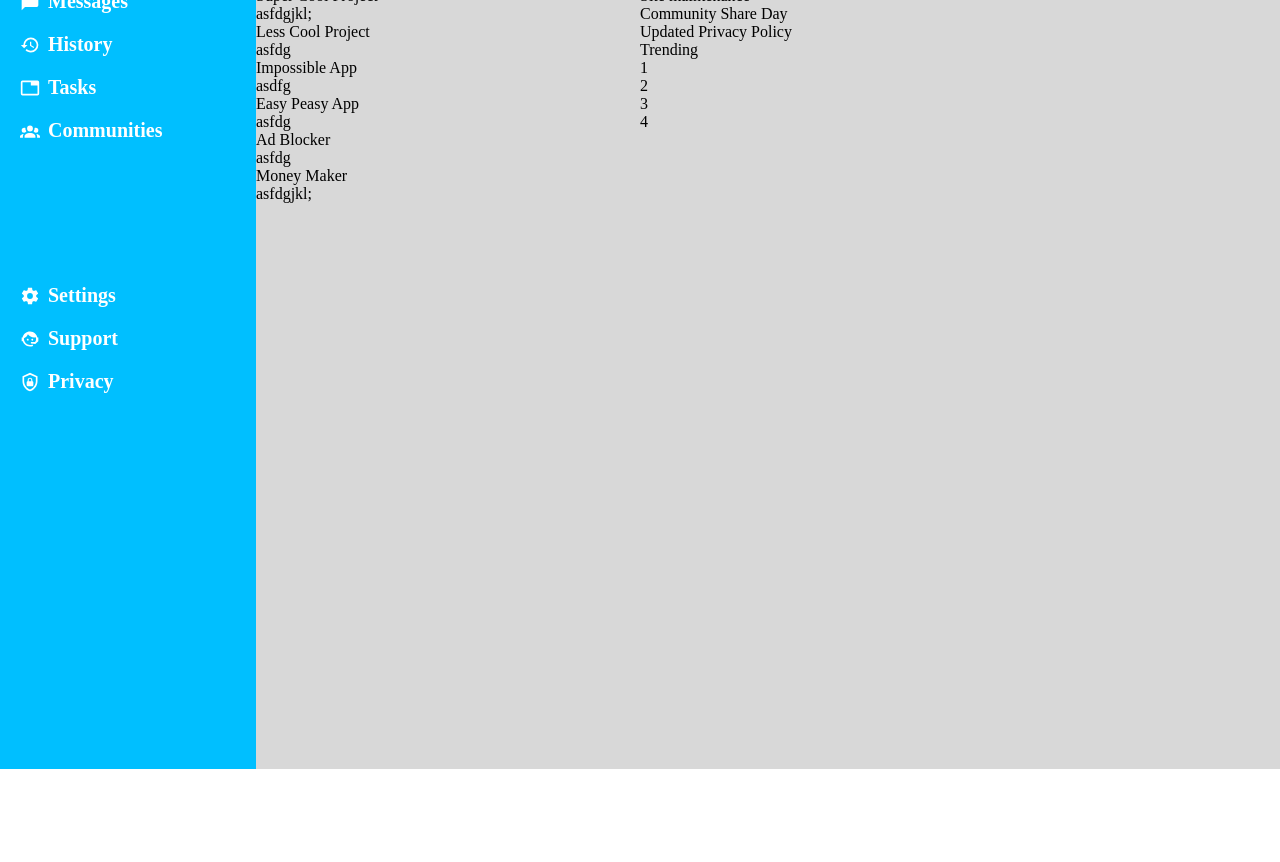
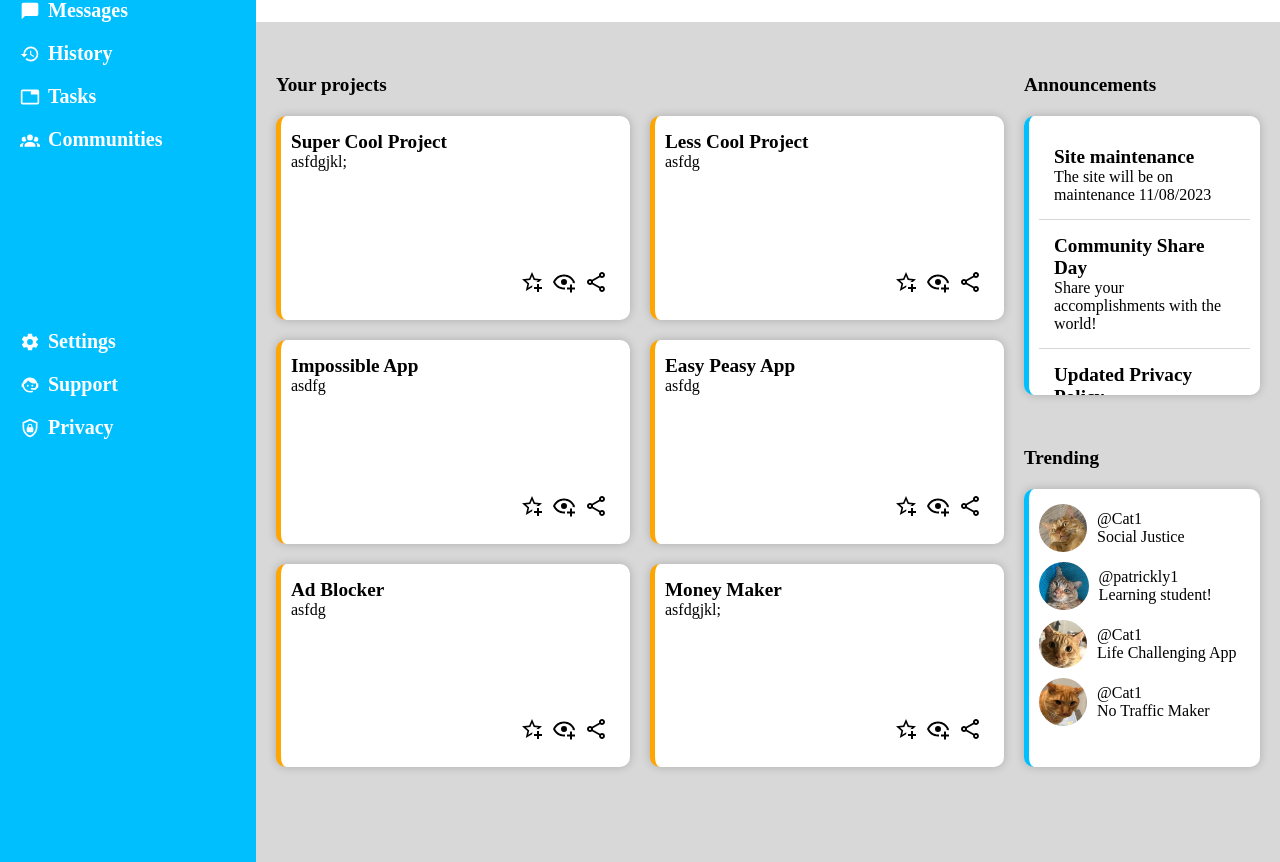
Before and after one commit to patrickly1/Dashboard, a plain HTML site: page index.html in a window 1280 px wide. Shown: the part 221-1083 px from the top of the page. Before the commit the page ends 990 px from the top, so only its background shows below. Drawn offline with Linux system fonts and the light colour scheme.

Commit message:
Finished css for announcements and trending section, added some html for pictures

```diff
--- a/index.html
+++ b/index.html
@@ -56,48 +56,107 @@
             </div>
         </div>
         <div class="content">
-            <div class="project_section">
-                <div class="project_text">Your project</div>
-                <div class="project">
-                    <p>Super Cool Project</p>
+            <div class="text" id="project_text">Your projects</div>
+            <div class="project" id="project1">
+                <div>
+                    <p class="text">Super Cool Project</p>
                     <p>asfdgjkl;</p>
                 </div>
-                <div class="project">
-                    <p>Less Cool Project</p>
-                    <p>asfdg</p>
-                </div>
-                <div class="project">
-                    <p>Impossible App</p>
-                    <p>asdfg</p>
-                </div>
-                <div class="project">
-                    <p>Easy Peasy App</p>
-                    <p>asfdg</p>
-                </div>
-                <div class="project">
-                    <p>Ad Blocker</p>
-                    <p>asfdg</p>
-                </div>
-                <div class="project">
-                    <p>Money Maker</p>
-                    <p>asfdgjkl;</p>
+                <div class="project_icons">
+                    <img src="images/star-plus-outline.svg" alt="Favourite Icon">
+                    <img src="images/eye-plus-outline.svg" alt="Eye Icon">
+                    <img src="images/share-variant-outline.svg" alt="Share Icon">
                 </div>
             </div>
-            <div class="notifications">
-                <div class="announcements">
-                    <div class="announcements_text">Announcements</div>
-                    <div>Site maintenance</div>
-                    <div>Community Share Day</div>
-                    <div>Updated Privacy Policy</div>
+            <div class="project" id="project2">
+                <p class="text">Less Cool Project</p>
+                <p>asfdg</p>
+                <div class="project_icons">
+                    <img src="images/star-plus-outline.svg" alt="Favourite Icon">
+                    <img src="images/eye-plus-outline.svg" alt="Eye Icon">
+                    <img src="images/share-variant-outline.svg" alt="Share Icon">
                 </div>
-                <div class="trending">
-                    <div class="trendind_text">Trending</div>
-                    <ul>
-                        <li>1</li>
-                        <li>2</li>
-                        <li>3</li>
-                        <li>4</li>
-                    </ul>
+            </div>
+            <div class="project" id="project3">
+                <p class="text">Impossible App</p>
+                <p>asdfg</p>
+                <div class="project_icons">
+                    <img src="images/star-plus-outline.svg" alt="Favourite Icon">
+                    <img src="images/eye-plus-outline.svg" alt="Eye Icon">
+                    <img src="images/share-variant-outline.svg" alt="Share Icon">
+                </div>
+            </div>
+            <div class="project" id="project4">
+                <p class="text">Easy Peasy App</p>
+                <p>asfdg</p>
+                <div class="project_icons">
+                    <img src="images/star-plus-outline.svg" alt="Favourite Icon">
+                    <img src="images/eye-plus-outline.svg" alt="Eye Icon">
+                    <img src="images/share-variant-outline.svg" alt="Share Icon">
+                </div>
+            </div>
+            <div class="project" id="project5">
+                <p class="text">Ad Blocker</p>
+                <p>asfdg</p>
+                <div class="project_icons">
+                    <img src="images/star-plus-outline.svg" alt="Favourite Icon">
+                    <img src="images/eye-plus-outline.svg" alt="Eye Icon">
+                    <img src="images/share-variant-outline.svg" alt="Share Icon">
+                </div>
+            </div>
+            <div class="project" id="project6">
+                <p class="text">Money Maker</p>
+                <p>asfdgjkl;</p>
+                <div class="project_icons">
+                    <img src="images/star-plus-outline.svg" alt="Favourite Icon">
+                    <img src="images/eye-plus-outline.svg" alt="Eye Icon">
+                    <img src="images/share-variant-outline.svg" alt="Share Icon">
+                </div>
+            </div>
+            <div class="text" id="announcements_text">Announcements</div>
+            <div class="announcements">
+                <div class="maintenance">
+                    <p class="text">Site maintenance</p>
+                    <p>The site will be on maintenance 11/08/2023</p>
+                </div>
+                <div class="community">
+                    <p class="text">Community Share Day</p>
+                    <p>Share your accomplishments with the world!</p>
+                </div>
+                <div class="Policy">
+                    <p class="text">Updated Privacy Policy</p>
+                    <p>Two factor authentication now required</p>
+                </div>
+            </div>
+            <div class="text" id="trending_text">Trending</div>
+            <div class="trending">
+                <div class="trending_cats" id="trending1">
+                    <img src="images/377224095_1085990205897803_811841096741470233_n.jpg" alt="Cat1">
+                    <div class="cat_text">
+                        <p>@Cat1</p>
+                        <p>Social Justice</p>
+                    </div>
+                </div>
+                <div class="trending_cats" id="trending2">
+                    <img src="images/386881289_1373869239893771_61060804227251790_n.jpg" alt="Cat Icon">
+                    <div class="cat_text">
+                        <p>@patrickly1</p>
+                        <p>Learning student!</p>
+                    </div>
+                </div>
+                <div class="trending_cats" id="trending3">
+                    <img src="images/397969439_1457999968110642_7589320549886142178_n.jpg" alt="Cat3">
+                    <div class="cat_text">
+                        <p>@Cat1</p>
+                        <p>Life Challenging App</p>
+                    </div>
+                </div>
+                <div class="trending_cats" id="trending4">
+                    <img src="images/395752268_247779814958057_1342229293747789496_n.jpg" alt="Cat4">
+                    <div class="cat_text">
+                        <p>@Cat1</p>
+                        <p>No Traffic Maker</p>
+                    </div>
                 </div>
             </div>
         </div>
--- a/styles.css
+++ b/styles.css
@@ -65,12 +65,12 @@
 }
 
 .search_bar img, #bell {
-    height: 1em;
+    height: 1.5em;
     margin-right: 5px;
 }
 
-#cat {
-    height: 2em;
+#cat, .trending_cats img{
+    height: 3em;
     border-radius: 50%;
 }
 
@@ -96,6 +96,7 @@
     display: flex;
     justify-content: center;
     align-items: center;
+    font-size: larger;
 }
 
 .welcome {
@@ -122,12 +123,123 @@
     grid-template-columns: 3fr 3fr 2fr;
     grid-template-rows: repeat(11, 1fr);
     height: 100vh;
+    padding: 20px 20px;
+    column-gap: 20px;
+    row-gap: 20px;
+    position: relative;
 }
 
 ul {
     list-style-type: none;
 }
 
-.project_text {
-    grid-area: 1 / 1/ 3 / 2;
+#project_text {
+    grid-area: 1 / 1 / 2 / 3;
 }
+
+#announcements_text {
+    grid-area: 1 / 3 / 2 / 4;
+}
+
+#project1 {
+    grid-area: 2 / 1 / 5 / 2;
+}
+
+#project2 {
+    grid-area: 2 / 2 / 5 / 3;
+}
+
+#project3 {
+    grid-area: 5 / 1 / 8 / 2;
+}
+
+#project4 {
+    grid-area: 5 / 2 / 8 / 3;
+}
+
+#project5 {
+    grid-area: 8 / 1 / 11 / 2;
+}
+
+#project6 {
+    grid-area: 8 / 2 / 11 / 3;
+}
+
+.announcements {
+    grid-area: 2 / 3 / 6 / 4;
+}
+
+#trending_text {
+    grid-area: 6 / 3 / 7 / 4;
+}
+
+.trending {
+    grid-area: 7 / 3 / 11 / 4;
+}
+
+.project, .announcements, .trending {
+    background-color: white;
+    border-radius: 10px;
+    padding: 15px 10px;
+    box-shadow: 0 0 10px rgba(0, 0, 0, 0.2);
+}
+
+.project {
+    border-left: 5px solid orange;
+    position: relative;
+}
+
+.announcements, .trending {
+    border-left: 5px solid rgb(0, 191, 255);
+}
+
+.text {
+    font-size: larger;
+    font-weight: bold;
+}
+
+#project_text, #announcements_text, #trending_text {
+    position: absolute;
+    bottom: 0;
+    left: 0;
+}
+
+.project img {
+    height: 1.5em;
+    margin: 2px;
+}
+
+.project_icons {
+    position: absolute;
+    bottom: 0;
+    right: 0;
+    padding: 20px 20px
+}
+
+.announcements {
+    display: flex;
+    flex-direction: column;
+    overflow: auto;
+}
+
+.announcements > div {
+    padding: 15px 15px;
+
+}
+.community {
+    border-top: 1px solid rgb(216, 216, 216);
+    border-bottom: 1px solid rgb(216, 216, 216);
+}
+
+.trending {
+    overflow: auto;
+    display: flex;
+    flex-direction: column;
+    gap: 10px;
+}
+
+.trending_cats {
+    display: flex;
+    gap: 10px;
+    align-items: center;
+}
```
Also changed, not shown: images/377224095_1085990205897803_811841096741470233_n.jpg (added), images/395752268_247779814958057_1342229293747789496_n.jpg (added), images/397969439_1457999968110642_7589320549886142178_n.jpg (added).
